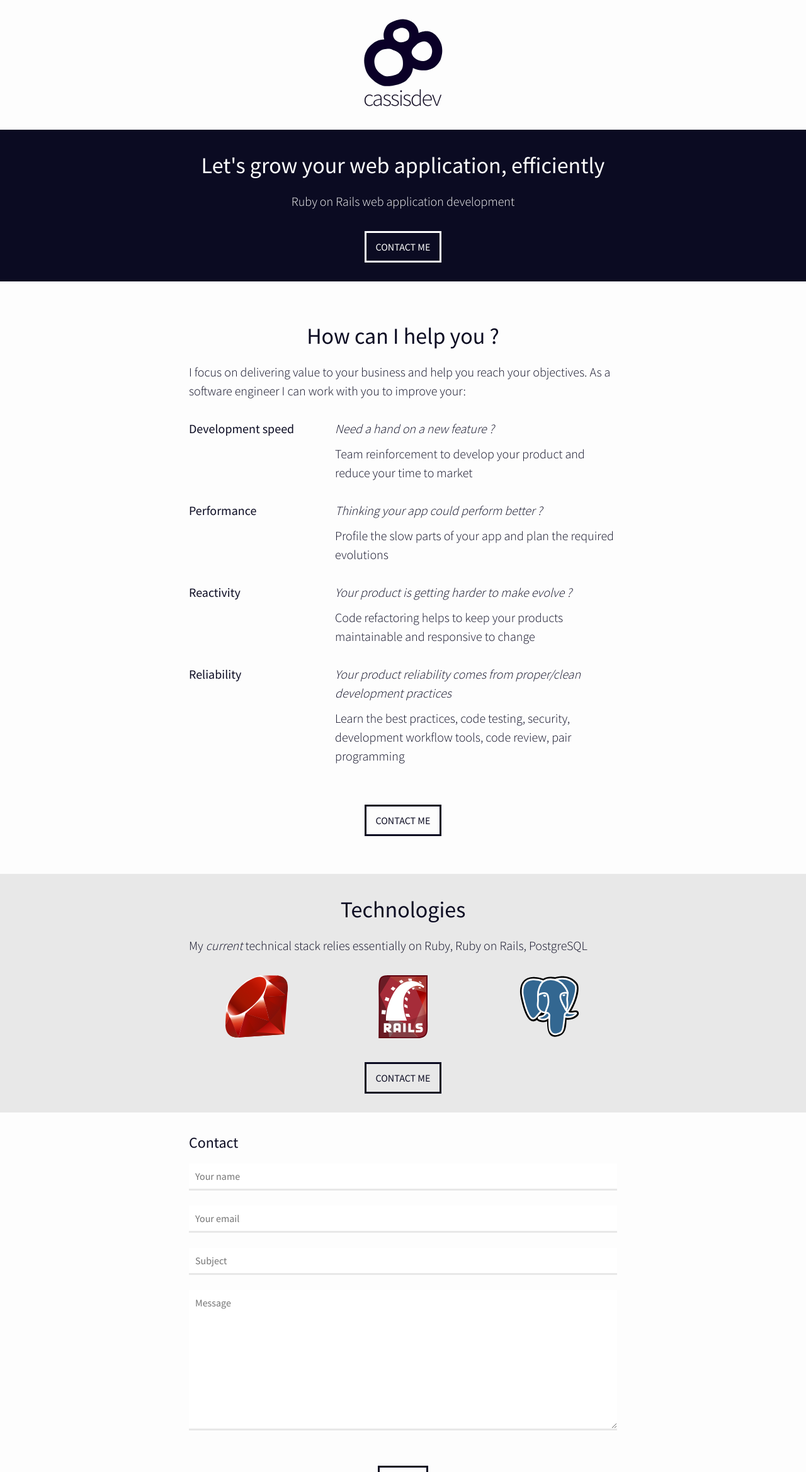
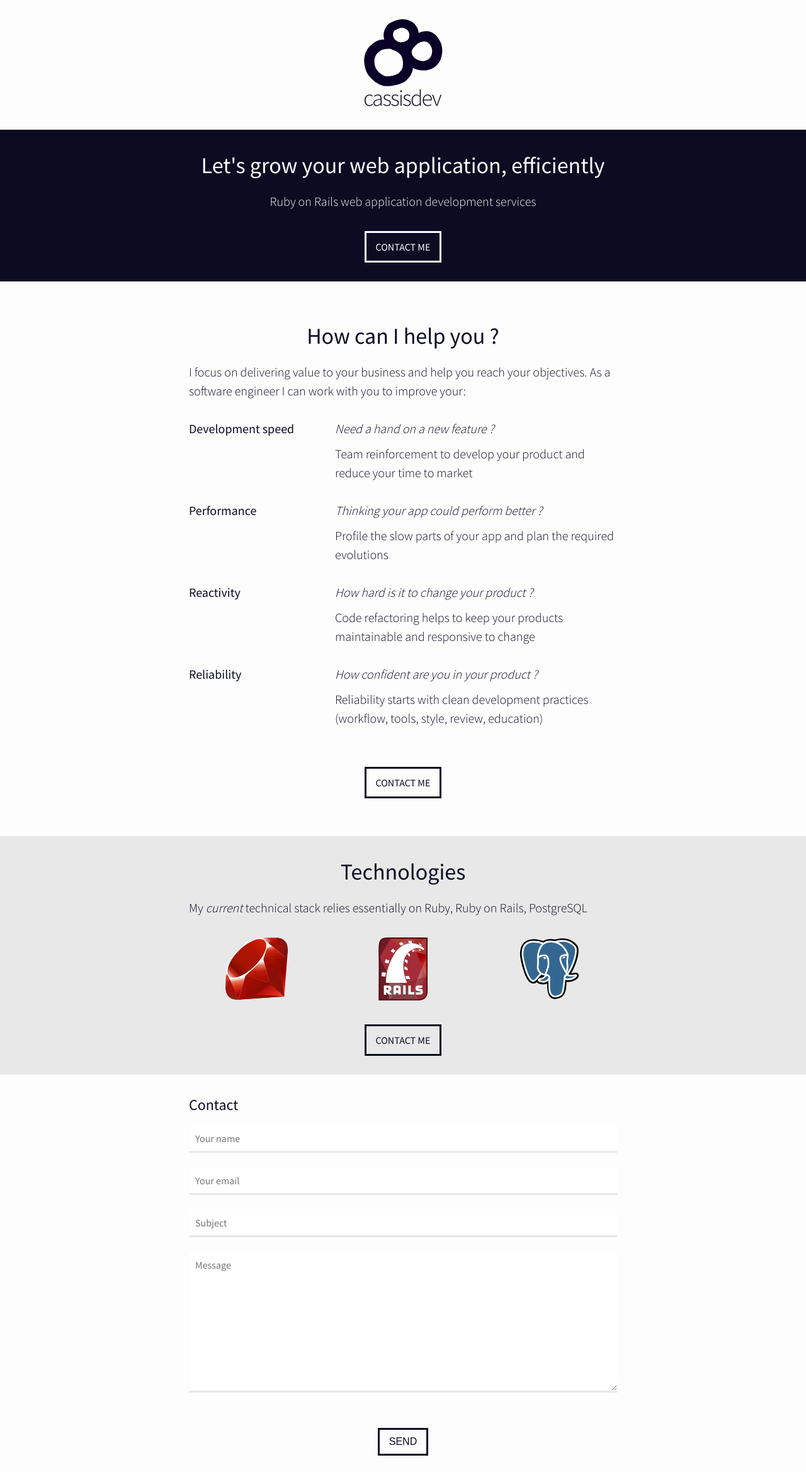
Before and after one commit to hvanhonacker/cassisdev.com, a Jekyll site: the page built from index.html, in a window 1280 px wide, cut to the strip 0-2338 px from the top of the page. Shown: the whole strip at 63% size. Built offline with Jekyll 4.4.1, drawn with Linux system fonts in a browser that asks for light colours.

Commit message:
Update services wording and responsive layout

```diff
--- a/_sass/_index.scss
+++ b/_sass/_index.scss
@@ -11,8 +11,8 @@
 }
 
 .site-logo {
-    width: 125px;
-    margin: 0 auto;
+  width: 125px;
+  margin: 0 auto;
 }
 
 .cta {
@@ -70,13 +70,24 @@
 
   .service {
     font-size: 1.25em;
-    @include span-columns(4);
+    margin-bottom: 0.75em;
+    text-align: center;
+    @include span-columns(12);
+
+    @include media($on-laptop) {
+      text-align: left;
+      @include span-columns(4);
+    }
   }
 
   .description {
     font-size: 1.25em;
     font-weight: 300;
-    @include span-columns(8);
+    @include span-columns(12);
+
+    @include media($on-laptop) {
+       @include span-columns(8);
+    }
   }
 }
 
--- a/index.html
+++ b/index.html
@@ -5,7 +5,7 @@
 <section class="welcome-section">
   <div class="wrapper">
     <h1>Let's grow your web application, efficiently</h1>
-    <h2>Ruby on Rails web application development</h2>
+    <h2>Ruby on Rails web application development services</h2>
     <div class="cta">
       <a href="#contact" class="btn inverted">Contact Me</a>
     </div>
@@ -35,15 +35,15 @@
       <li>
         <span class="service">Reactivity</span>
         <span class="description">
-          <em>Your product is getting harder to make evolve ?</em>
+          <em>How hard is it to change your product ?</em>
           Code refactoring helps to keep your products maintainable and responsive to change
         </span>
       </li>
       <li>
         <span class="service">Reliability</span>
         <span class="description">
-          <em>Your product reliability comes from proper/clean development practices</em>
-          Learn the best practices, code testing, security, development workflow tools, code review, pair programming
+          <em>How confident are you in your product ?</em>
+          Reliability starts with clean development practices (workflow, tools, style, review, education)
         </span>
       </li>
     </ul>
```
